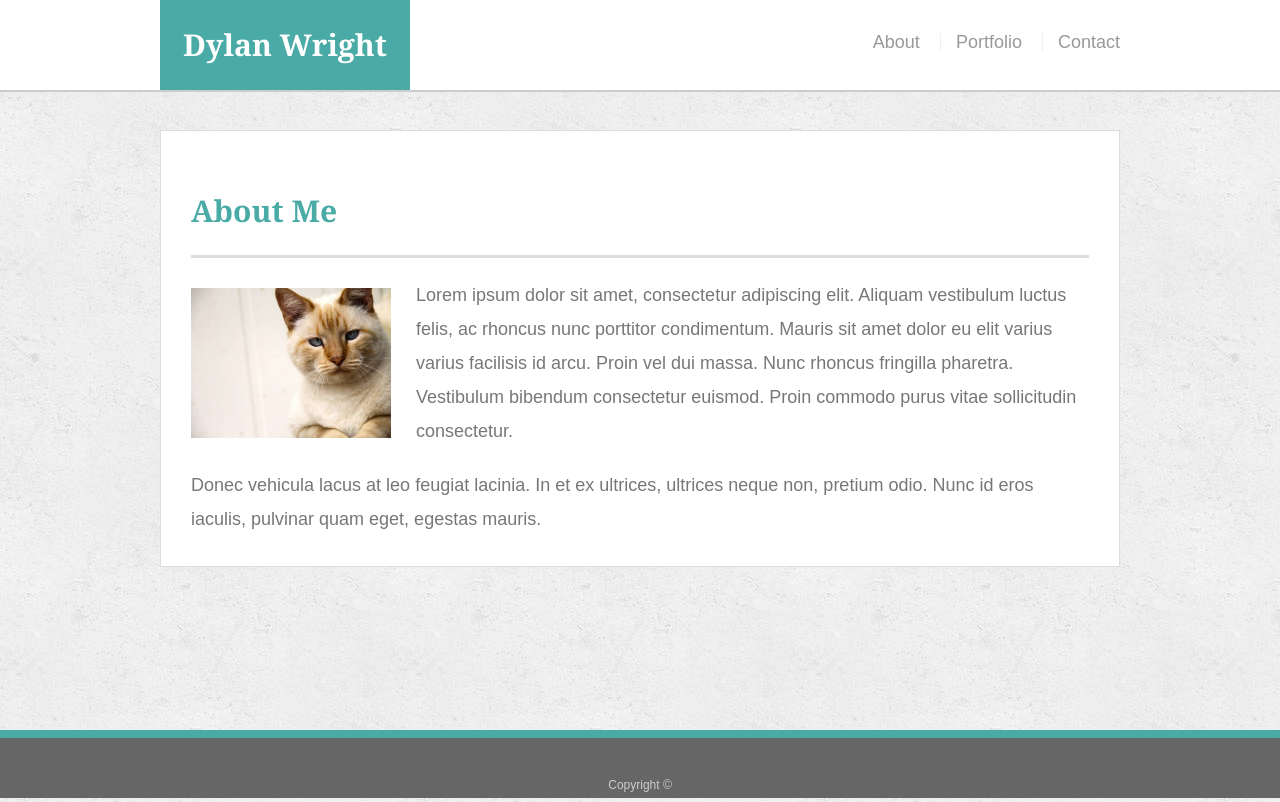
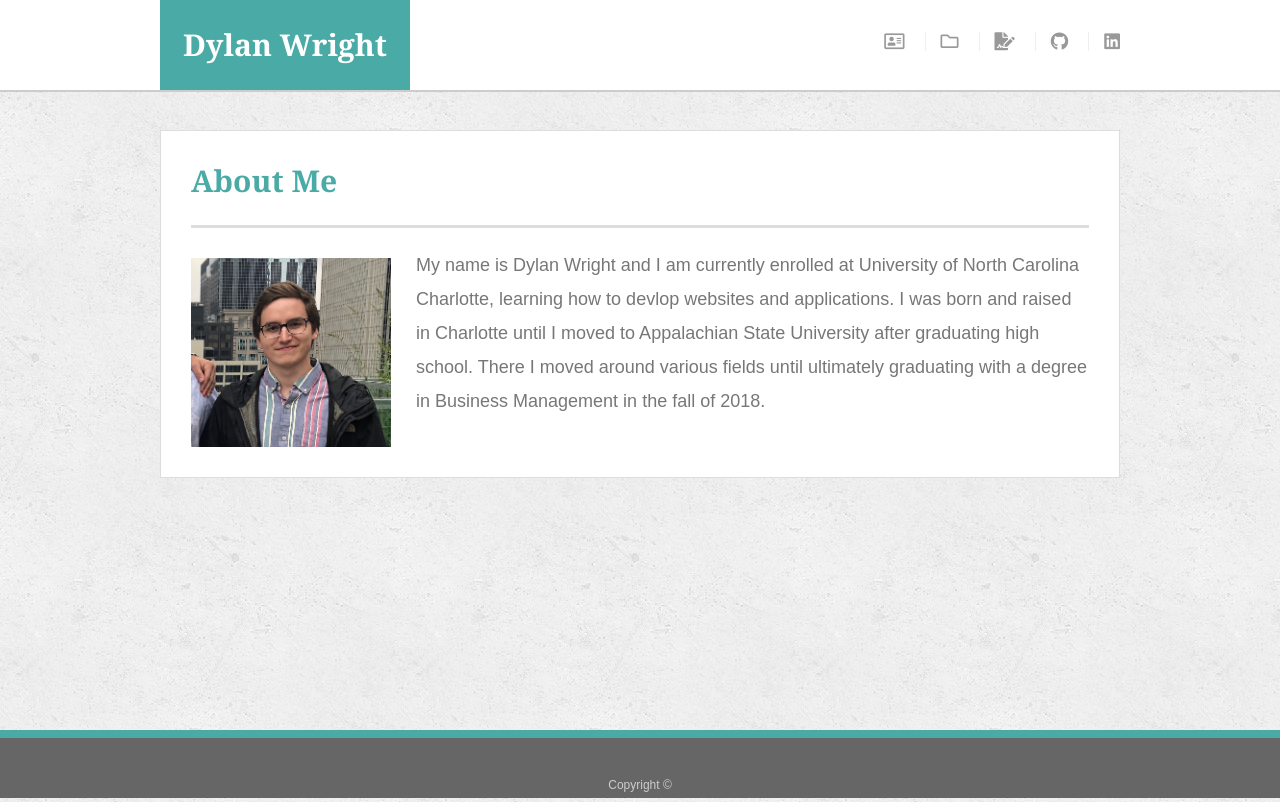
Before and after one commit to dylanjwright/Responsive-Portfolio, a plain HTML site: page index.html in a window 1280 px wide. Drawn offline with Linux system fonts and the light colour scheme.

Commit message:
updated profile picture, about me, and added icon links

```diff
--- a/assets/css/style.css
+++ b/assets/css/style.css
@@ -131,6 +131,7 @@ h3, h2 {
   width: 100%;
   max-width: 960px;
   padding: 30px;
+  padding-top: 0px;
   margin: 0 0 40px;
   background: #ffffff;
   border: 1px solid #dddddd;
--- a/index.html
+++ b/index.html
@@ -6,6 +6,7 @@
   <meta name="viewport" content="width=device-width, initial-scale=1.0">
   <title>About | Your Name</title>
   <link rel="stylesheet" type="text/css" href="assets/css/style.css">
+  <link rel="stylesheet" href="https://use.fontawesome.com/releases/v5.8.1/css/all.css" integrity="sha384-50oBUHEmvpQ+1lW4y57PTFmhCaXp0ML5d60M1M7uH2+nqUivzIebhndOJK28anvf" crossorigin="anonymous">
 </head>
 
 <body>
@@ -14,9 +15,11 @@
     <div class="container">
       <a href="index.html" id="logo">Dylan Wright</a>
       <nav>
-        <a href="index.html">About</a>
-        <a href="portfolio.html">Portfolio</a>
-        <a href="contact.html">Contact</a>
+        <a href="index.html"><i class="far fa-address-card icon-id"> </i></a>
+        <a href="portfolio.html"><i class="far fa-folder icon-id"> </i></a>
+        <a href="contact.html"><i class="fas fa-file-signature icon-id"> </i></a>
+        <a href="https://github.com/dylanjwright/Responsive-Portfolio" target="_blank"><i class="fab fa-github icon-id"></i></a>
+        <a href="https://www.linkedin.com/in/dylanjwright/" target="_blank"><i class="fab fa-linkedin"></i></i></a>
       </nav>
     </div>
   </header>
@@ -25,11 +28,9 @@
     <section class="main-section">
       <h1>About Me</h1>
 
-      <img src="assets/images/cat.jpg" class="auth-image" alt="Your Name">
+      <img src="assets/images/profilepic.jpg" class="auth-image" alt="Djw">
 
-      <p>Lorem ipsum dolor sit amet, consectetur adipiscing elit. Aliquam vestibulum luctus felis, ac rhoncus nunc porttitor condimentum. Mauris sit amet dolor eu elit varius varius facilisis id arcu. Proin vel dui massa. Nunc rhoncus fringilla pharetra. Vestibulum bibendum consectetur euismod. Proin commodo purus vitae sollicitudin consectetur.</p>
-
-      <p>Donec vehicula lacus at leo feugiat lacinia. In et ex ultrices, ultrices neque non, pretium odio. Nunc id eros iaculis, pulvinar quam eget, egestas mauris.</p>
+      <p>My name is Dylan Wright and I am currently enrolled at University of North Carolina Charlotte, learning how to devlop websites and applications. I was born and raised in Charlotte until I moved to Appalachian State University after graduating high school. There I moved around various fields until ultimately graduating with a degree in Business Management in the fall of 2018.  </p>
 
     </section>
 
```
Also changed, not shown: contact.html (+6 -4 lines), portfolio.html (+8 -4 lines), assets/images/profilepic.jpg (added).
